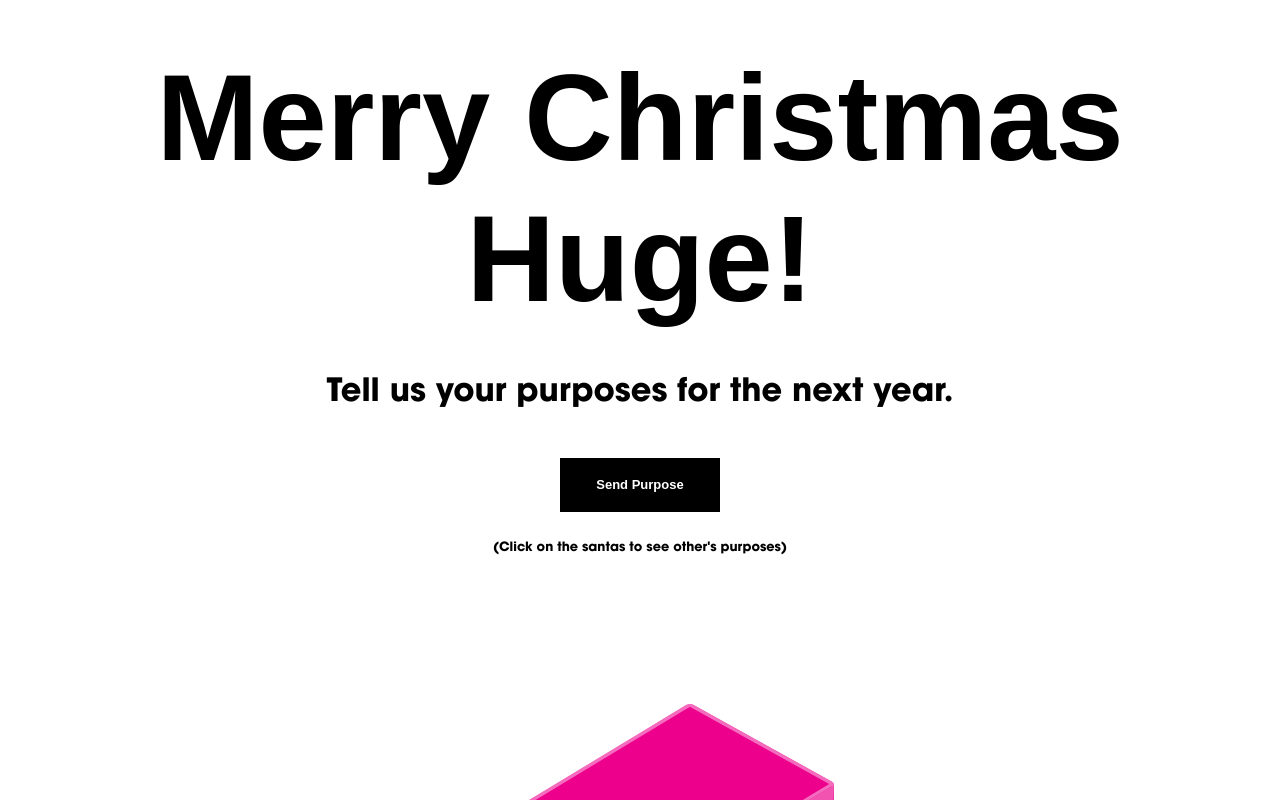
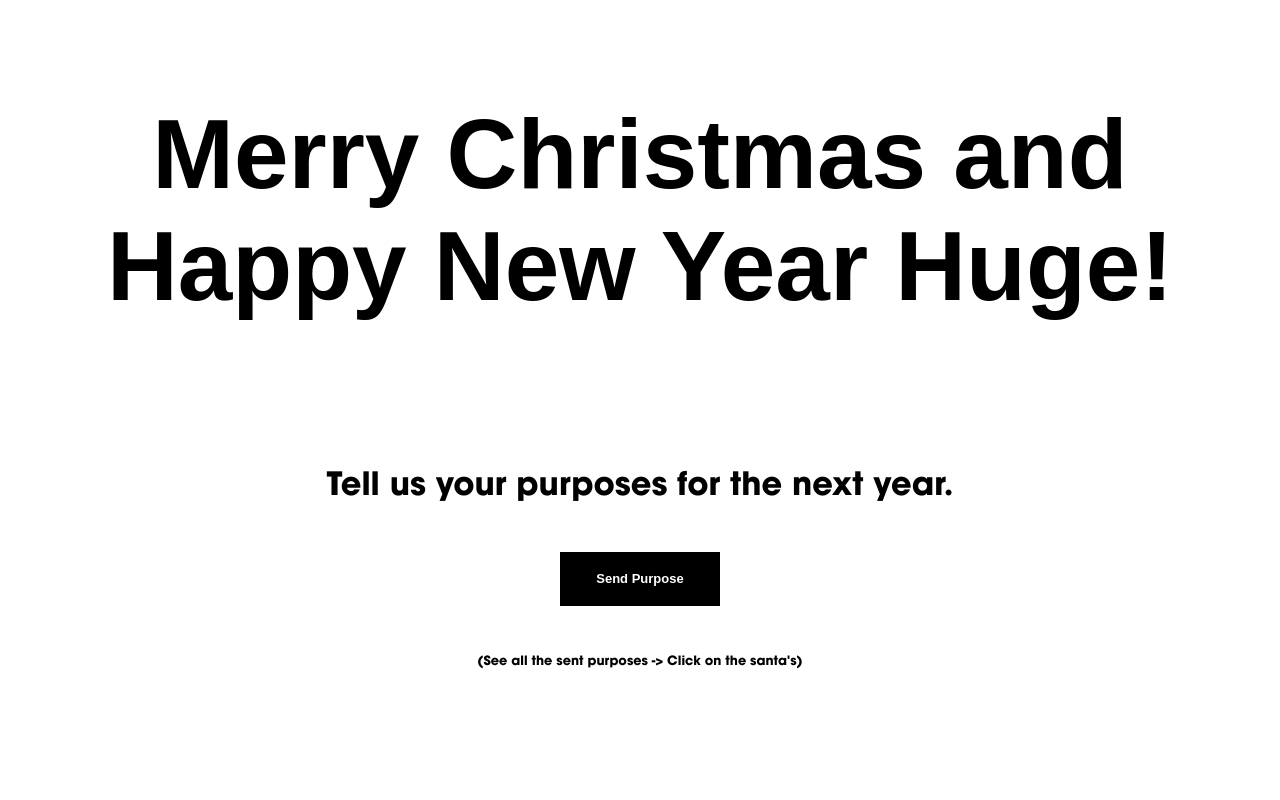
Before and after one commit to camorenoa/hugechristmas, a website built with Parcel: page index.html in a window 1280 px wide. Shown: the top 800 px of the page. Built offline with nearby package versions, Linux system fonts and the light colour scheme; no server answers; a web font is replaced by a local one.

Commit message:
Fix load

```diff
--- a/css/huge.css
+++ b/css/huge.css
@@ -21,22 +21,22 @@ body {
 
 h1 {
   font-family: 'Mountains of Christmas', Arial, Helvetica, sans-serif, cursive;
-  font-size: 7.5rem;
+  font-size: 6rem;
 }
 h2 {
-  font-size: 7rem;
+  font-size: 5rem;
 }
 h3 {
-  font-size: 6rem;
+  font-size: 4rem;
 }
 h4 {
-  font-size: 5rem;
+  font-size: 3rem;
 }
 h5 {
-  font-size: 4rem;
+  font-size: 3.5rem;
 }
 h6 {
-  font-size: 3rem;
+  font-size: 2.5rem;
 }
 p {
   font-size: 2rem;
@@ -52,8 +52,12 @@ h1,h2,h3,h4,h5,h6, p {
 }
 
 .menu {
-  margin: 50px 0 150px;
+  margin: 100px 0;
   text-align: center;
+}
+
+.title {
+  padding: 0 30px;
 }
 
 .footer {
@@ -145,13 +149,19 @@ h1,h2,h3,h4,h5,h6, p {
   position: relative;
 }
 
-.subtitle {
+.submenu {
+  border-radius: 5px;
+  margin: 100px auto;
+  padding: 50px;
+  width: 80%;
+}
+
+.submenu .button {
   margin: 50px 0;
 }
 
 .smalltext {
   font-size: .8rem;
-  margin-top: 30px;
 }
 
 .button {
--- a/index.html
+++ b/index.html
@@ -21,7 +21,8 @@
   <body>
     <div class="container">
       <div class="menu">
-        <h1 class="animated infinite pulse slower">Merry Christmas Huge!</h1>
+        <h1 class="animated infinite pulse slower title">Merry Christmas and Happy New Year Huge!</h1>
+        <div class="submenu">
           <p class="subtitle">Tell us your purposes for the next year.</p>
           <a href="#" class="button black purpose">Send Purpose</a>
           <div class="form-container swing animated ">
@@ -66,7 +67,8 @@
             </form>
             <a class="close" href="#">X</a>
           </div>
-        <p class="smalltext">(Click on the santas to see other's purposes)</p>
+          <p class="smalltext">(See all the sent purposes -> Click on the santa's)</p>
+        </div>
       </div>
       <div class="letter">
         <div class="wrapper">
```
Also changed, not shown: assets/images/huge-transparent.svg (added), assets/images/huge3.svg (deleted), assets/images/huge3d.svg (deleted), assets/images/huge3dw.svg (deleted). Lines whose indentation alone changed are shown as unchanged.
